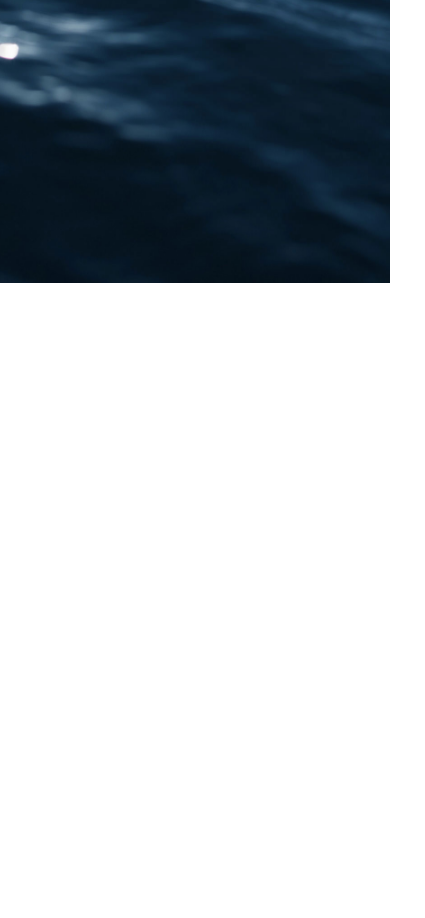
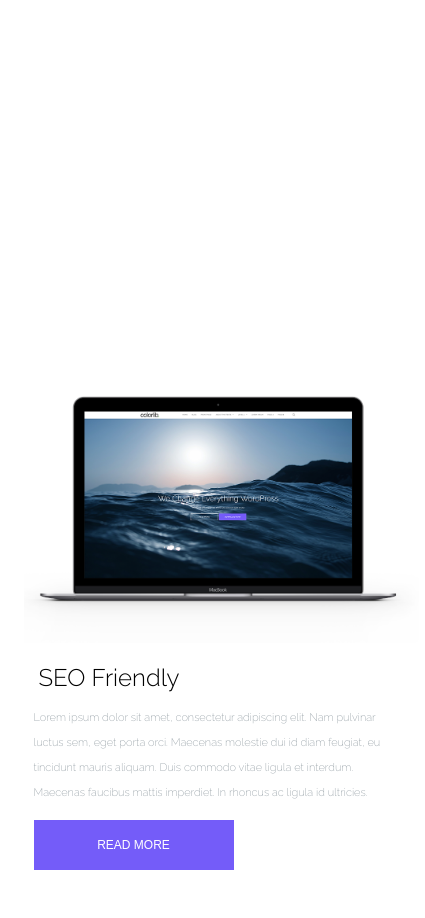
Before and after one commit to Procoderrs/ShapelyDemo, a plain HTML site: page index.html in a window 390 px wide. Shown: the part 643-1561 px from the top of the page, 425 px wide, since content can reach past the window. Before the commit the page ends 926 px from the top, so only its background shows below. Drawn offline with Linux system fonts and the light colour scheme.

Commit message:
secondSectionAdd

```diff
--- a/assets/css/section.css
+++ b/assets/css/section.css
@@ -1,15 +1,30 @@
 .section {
+	width: 100%;
+	height: 102.6vh;
+	/* background-image: url("../images/shapelydemo.jpg"); */
+
+	overflow: hidden;
+}
+
+#section1 {
+	background-image: url("../images/shapelydemo.jpg");
+	background-attachment: fixed;
 	display: flex;
 	justify-content: center;
 	align-items: center;
-	width: 100%;
-	height: 102.6vh;
-	background-image: url("../images/shapelydemo.jpg");
 	background-position: 50% 70%;
 	background-size: cover;
-	overflow: hidden;
-	background-attachment: fixed;
 }
+
+.heading p {
+	font-size: 14px;
+	font-weight: 300;
+	line-height: 64px;
+	color: white;
+	font-weight: 400;
+	text-transform: capitalize;
+}
+
 .heading {
 	display: flex;
 	flex-direction: column;
@@ -25,6 +40,111 @@
 	color: white;
 	font-weight: 400;
 	text-transform: capitalize;
+}
+/* #section2 {
+	background-color: white;
+	background-attachment: fixed;
+
+	border-top: 2px solid black;
+	border-bottom: 2px solid black;
+
+	height: 80vh;
+	width: 100%;
+}
+
+.headings {
+	border: 2px solid black;
+	margin: 40px;
+	display: flex;
+	flex-direction: row;
+	justify-content: flex-start;
+}
+
+.headings img {
+	width: 652px;
+	height: 452px;
+	padding: 20px;
+}
+
+.flexbox2 {
+	margin-left: 10px;
+	padding-top: 50px;
+	font-size: 40px;
+	font-weight: 300;
+	display: flex;
+	flex-direction: column;
+	align-items: center;
+	justify-content: center;
+} */
+
+#section2 {
+	background-color: white;
+	background-attachment: fixed;
+
+	height: 100vh;
+	width: 100%;
+	display: flex;
+	justify-content: center;
+	align-items: center;
+}
+
+.headings {
+	/* border: 2px solid black; */
+
+	display: flex;
+	flex-direction: row;
+	justify-content: center;
+	align-items: center;
+}
+
+/* display: block; */
+
+.headings img {
+	width: 652px;
+	height: 452px;
+	padding-top: 20px;
+	/* padding-left: 10px; */
+	/* margin-left: 10px; */
+	/* margin-top: 50px; */
+}
+.text-container {
+	margin-left: 100px;
+	display: flex;
+	flex-direction: column;
+	justify-content: flex-start; /* Aligns text at the top */
+	align-items: flex-start;
+	height: 390px;
+	width: 360px;
+	padding: 15px;
+	margin-top: 40px;
+}
+
+.text-container h3 {
+	font-size: 30px;
+	font-weight: 300;
+	text-align: center;
+	margin-top: 40px;
+}
+
+.text-container p {
+	margin-top: 25px;
+	font-size: 14px;
+	color: #8c979e;
+	font-weight: 200;
+	line-height: 25px;
+}
+
+.text-container .read-more-btn {
+	background-color: #745cf9;
+	width: 200px;
+	height: 50px;
+	color: white;
+	margin-top: 30px;
+	border: none;
+	font-size: 12px;
+}
+.read-more-btn:hover {
+	background-color: #47399a;
 }
 
 @media (max-width: 992px) {
@@ -72,14 +192,63 @@
 		margin: 0 auto;
 		padding: 0 15px;
 	}
+
+	.header {
+		display: none;
 	}
 
-@media (max-width: 768px) {
+	#section2 {
+		/* height: 330px;
+		width: 735px; */
+		height: 80vh;
+		width: 100%;
+		display: flex;
+		justify-content: center;
+		align-items: center;
+	}
+	.headings {
+		/* border: 2px solid black; */
+
+		display: flex;
+		flex-direction: row;
+		justify-content: center;
+		align-items: center;
+		/* display: block;
+		align-items: center; */
+		height: 320px;
+		width: 750px;
+		margin: 0 auto;
+	}
+	.flexbox2 {
+		margin-top: 0;
+	}
+	.headings img {
+		width: 370px;
+		height: 239px;
+		margin-top: 0;
+		align-items: center;
+		padding: 20px;
+		margin-left: 0;
+		/* margin-left: 10px; */
+	}
+
+	.text-container {
+		margin-left: 50px;
+		margin-top: 0;
+		padding-left: 10px;
+		padding-right: 10px;
+	}
+}
+
+@media (max-width: 767px) {
+	/* .header {
+		display: none;
+	} */
+
 	.heading h1 {
-		font-size: 32px;
+		font-size: 22px;
 		line-height: 40px;
 		font-weight: 300;
-	}
 	}
 
 	.heading p {
@@ -94,6 +263,141 @@
 		display: flex;
 		gap: 10px;
 	}
+
+	#section2 {
+		width: 760px;
+		/* height: 927px; */
+		height: auto;
+
+		display: flex;
+		justify-content: center;
+		align-items: center;
+	}
+	.headings {
+		display: flex;
+		flex-direction: column;
+		justify-content: center;
+		align-items: flex-start;
+
+		height: 932px;
+		width: 767px;
+	}
+	.flexbox2 {
+		padding: 40px;
+	}
+	.headings img {
+		width: 737px;
+		height: 510px;
+		margin: 0px -15px;
+	}
+	.text-container {
+		display: flex;
+		flex-direction: column;
+		justify-content: flex-start;
+		align-items: flex-start;
+		height: 235px;
+		width: 737px;
+		margin-left: -15px;
+		margin-right: -15px;
+	}
+	.text-container h3 {
+		font-size: 24px;
+		height: 32px;
+		width: 737px;
+		margin: 0px 15px;
+
+		text-align: start;
+		margin-right: 20px;
+		margin-top: 10px;
+	}
+	.text-container p {
+		margin-top: 10px;
+		line-height: 20px;
+		font-size: 11px;
+		margin-right: 15px;
+		margin-left: 15px;
+	}
+	.text-container .read-more-btn {
+		margin-bottom: 20px;
+		margin-left: 15px;
+		margin-top: 40px;
+	}
+	.read-more-btn:hover {
+		background-color: #8572f1;
+	}
+}
+
+@media (max-width: 425px) {
+	.header {
+		display: none;
+	}
+	#section2 {
+		width: 425px;
+		/* height: 927px; */
+		height: 719px;
+		display: flex;
+		justify-content: center;
+		align-items: center;
+	}
+	.headings {
+		display: flex;
+		flex-direction: column;
+		justify-content: center;
+		align-items: center;
+		margin: 0;
+
+		/* height: 932px;
+		width: 767px; */
+	}
+	.headings img {
+		width: 395px;
+		height: 273px;
+		margin-top: 0;
+		align-items: center;
+		margin: 0;
+		padding: 0;
+		/* margin-left: 10px; */
+	}
+	.text-container {
+		display: flex;
+		flex-direction: column;
+		justify-content: center;
+		height: 262px;
+		width: 395px;
+		margin-top: -20px;
+		/* padding: 0px 15px; */
+		/* margin-left: 10px;
+		margin-right: 10px; */
+	}
+
+	.text-container h3 {
+		font-size: 24px;
+		height: 32px;
+		width: 395px;
+		margin: 0px 15px;
+		margin-top: 20px;
+		text-align: start;
+		/* margin-right: 20px;
+		margin-top: 10px; */
+	}
+
+	.text-container p {
+		margin-top: 10px;
+		line-height: 25px;
+		font-size: 11px;
+		margin-right: 15px;
+		margin-left: 10px;
+		padding: 0;
+	}
+
+	.text-container .read-more-btn {
+		margin: 0px 0px 24px;
+		padding: 13px 26px;
+		margin-top: 15px;
+		margin-left: 10px;
+	}
+}
+
 @media (max-width: 575px) {
 	.btns {
 		flex-direction: column;
@@ -102,16 +406,21 @@
 }
 .btns button {
 	padding: 13px 24px;
-	font-size: 14px;
+	font-size: 12px;
 	line-height: 24px;
-	font-weight: 700;
-	border: none;
+	font-weight: 300;
+
 	cursor: pointer;
 	text-transform: uppercase;
 	min-width: 200px;
 }
 
-.purple {
+.btns .purple {
 	color: white;
 	background-color: #745cf9;
 }
+
+.white:hover {
+	color: black;
+	background-color: white;
+}
--- a/index.html
+++ b/index.html
@@ -152,7 +152,9 @@
 			</div> -->
 		</header>
 		<section class="section">
-			<div class="container">
+
+
+			<div class="container   section">
 				<div class="heading">
 					<h1>We change everything <br>
 						wordpess</h1>
@@ -166,6 +168,21 @@
 		</section>
 
 
+		<section class="section" id="section2">
+			<div class="container">
+				<div class="headings">
+					<img class="flexbox2" src="./assets/images/macbook-preview-flexible.png" alt="macbook-preview-flexible">
+					<div class="text-container">
+						<h3 class="children">SEO Friendly</h3>
+						<p>Lorem ipsum dolor sit amet, consectetur adipiscing elit. Nam pulvinar luctus sem, eget porta orci. Maecenas
+							molestie dui id diam feugiat, eu tincidunt mauris aliquam. Duis commodo vitae ligula et interdum. Maecenas
+							faucibus mattis imperdiet. In rhoncus ac ligula id ultricies.</p>
+							<button class="read-more-btn">READ MORE</button>
+					</div>
+				</div>
+			</div>
+		</section>
+
 
 		<script src="./assets/script/script.js" defer></script>
 	</body>
```
Also changed, not shown: assets/images/macbook-preview-flexible.png (added). Lines whose indentation alone changed are shown as unchanged.
